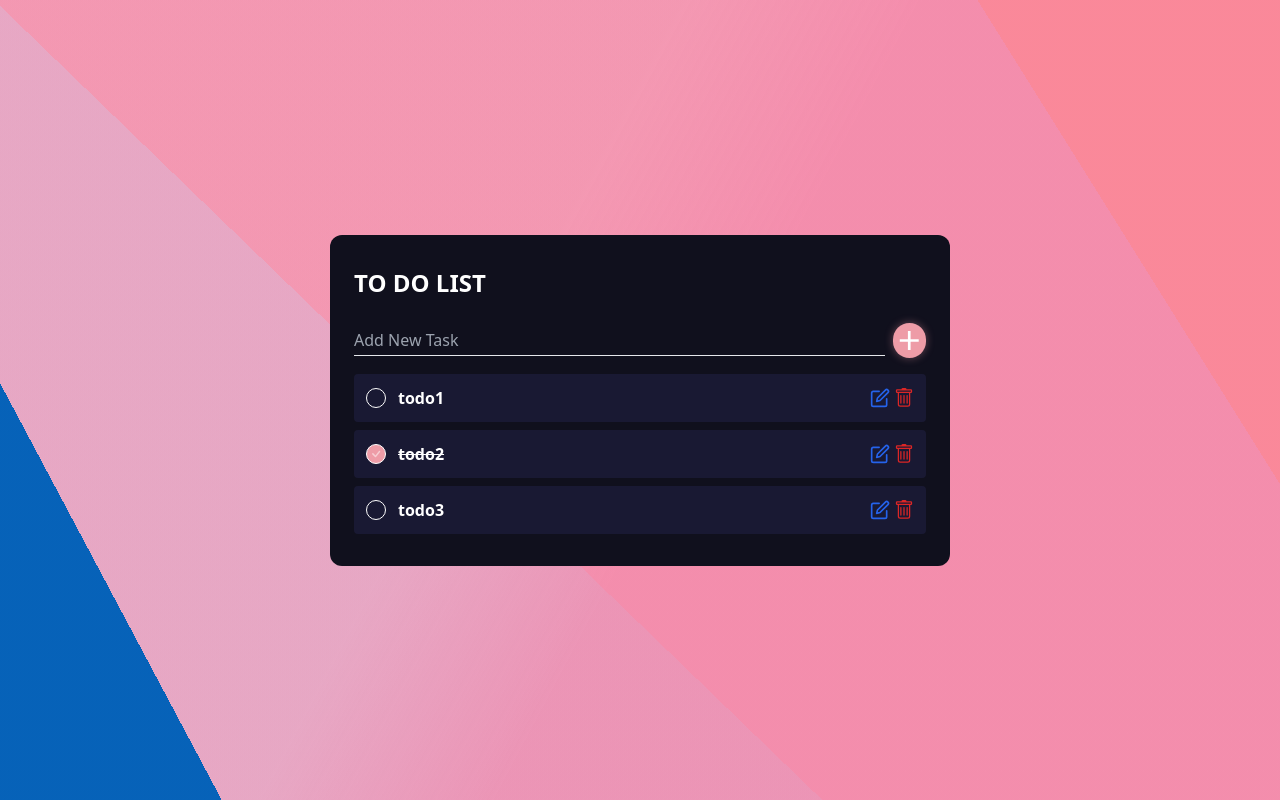
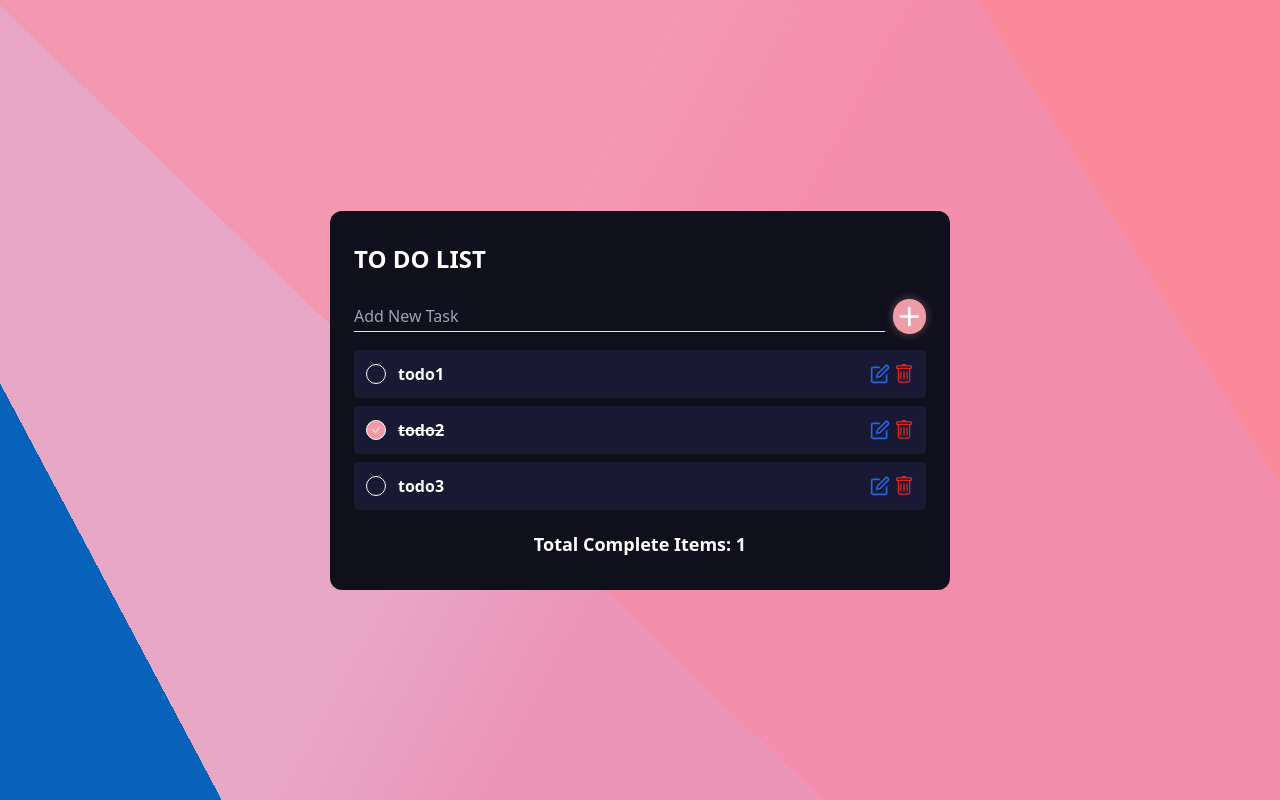
Before and after one commit to yusufziyayildirim/TodoList-React, a React (Create React App) app: page / in a window 1280 px wide. Built offline with nearby package versions, Linux system fonts and the light colour scheme.

Commit message:
TotalCompleteItems component activated

```diff
--- a/src/App.js
+++ b/src/App.js
@@ -1,6 +1,7 @@
 import './style.css';
 import AddTodoForm from './components/AddTodoForm';
 import TodoList from './components/TodoList';
+import TotalCompleteItems from './components/TotalCompleteItems';
 
 function App() {
   return (
@@ -8,6 +9,7 @@ function App() {
       <div className="bg-[#10101d] min-h-min w-[278px] sm:w-[520px] md:w-[620px] rounded-xl px-6 py-8">
         <AddTodoForm />
         <TodoList />
+        <TotalCompleteItems />
       </div>
     </div>
   );
--- a/src/components/TotalCompleteItems.js
+++ b/src/components/TotalCompleteItems.js
@@ -1,9 +1,17 @@
 import React from 'react'
+import { useSelector } from 'react-redux'
 
 const TotalCompleteItems = () => {
-  return (
-    <div>TotalCompleteItems</div>
-  )
+
+    const completedTodos = useSelector((state) =>
+        state.todos.filter((todo) => todo.completed === true)
+    )
+
+    return (
+        <h4 className='mt-5 text-white text-center font-semibold text-lg'>
+            Total Complete Items: {completedTodos.length}
+        </h4>
+    )
 }
 
 export default TotalCompleteItems
--- a/src/style.css
+++ b/src/style.css
@@ -570,6 +570,14 @@ video {
   margin-top: 1rem;
 }
 
+.mt-3 {
+  margin-top: 0.75rem;
+}
+
+.mt-5 {
+  margin-top: 1.25rem;
+}
+
 .block {
   display: block;
 }
@@ -846,6 +854,10 @@ video {
   padding-bottom: 0.75rem;
 }
 
+.text-center {
+  text-align: center;
+}
+
 .text-2xl {
   font-size: 1.5rem;
   line-height: 2rem;
@@ -854,6 +866,11 @@ video {
 .text-base {
   font-size: 1rem;
   line-height: 1.5rem;
+}
+
+.text-lg {
+  font-size: 1.125rem;
+  line-height: 1.75rem;
 }
 
 .font-semibold {
```
